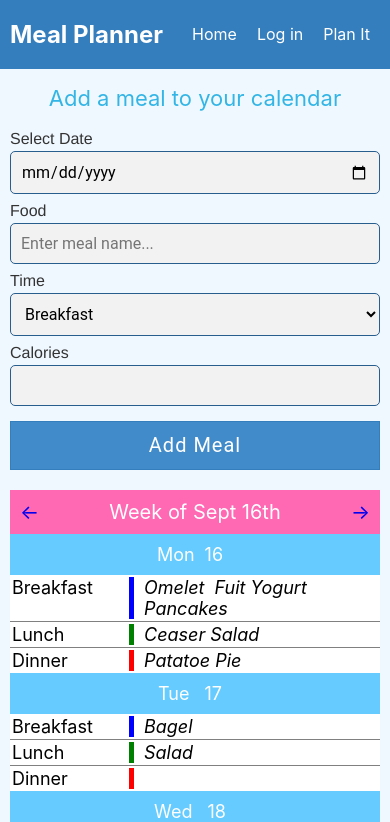
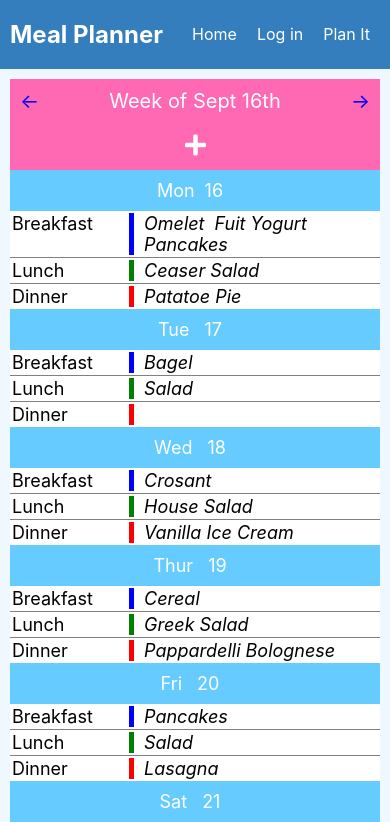
Before and after one commit to muzhaqi16/meal-planner-react, a React (Create React App) app: page /planner in a window 390 px wide. Shown: the top 822 px of the page. Built offline with nearby package versions, Linux system fonts and the light colour scheme; the HTML template or start-up script is replaced by a standard one.

Commit message:
hide input menu when not in use

```diff
--- a/package.json
+++ b/package.json
@@ -3,6 +3,9 @@
   "version": "0.1.0",
   "private": true,
   "dependencies": {
+    "@fortawesome/fontawesome-svg-core": "^1.2.24",
+    "@fortawesome/free-solid-svg-icons": "^5.11.1",
+    "@fortawesome/react-fontawesome": "^0.1.4",
     "jwt-decode": "^2.2.0",
     "react": "^16.9.0",
     "react-dom": "^16.9.0",
--- a/src/components/Calendar/Calendar.css
+++ b/src/components/Calendar/Calendar.css
@@ -33,8 +33,11 @@ li {
     padding: 10px;
     text-align: left;
 }
-
-.input>h2 {
+.food-log-form{
+    width: 100%;
+    align-self: flex-start;
+}
+.food-log-form>h2 {
     text-align: center;
     color: #33b5e5;
     font-size: 22px;
@@ -49,7 +52,12 @@ li {
     color: white;
     display: flex;
 }
-
+svg{
+    margin: 10px;
+}
+svg:hover{
+    color: #33b5e5;
+}
 @media all and (max-width: 480px) {
     .timeline {
         flex-direction: column;
--- a/src/components/Calendar/Calendar.js
+++ b/src/components/Calendar/Calendar.js
@@ -8,6 +8,18 @@ import Select from '../input/Select/Select'
 import Buttton from '../input/Button/Button'
 
 export default class Calendar extends React.Component {
+    constructor(props) {
+        super(props);
+        this.state = {
+            hidden: true
+        }
+
+    }
+    showInput = () => {
+        this.setState({
+            hidden: !this.state.hidden
+        })
+    }
     handleAdd = (ev) => {
         ev.preventDefault();
         const { food_name, meal_time, calories, date } = ev.target;
@@ -47,10 +59,10 @@ export default class Calendar extends React.Component {
         return (
             <div className="calendar">
                 <div className="timeline">
+                    {!this.state.hidden &&
                         <div className="input">
+                            <form className="food-log-form" onSubmit={this.handleAdd}>
                                 <h2>Add a meal to your calendar</h2>
-                        <form className="food-log-form" onSubmit={this.handleAdd}>
-
                                 <TextInput label="Select Date" type="date" id="date" />
 
                                 <TextInput label="Food" placeholder="Enter meal name..." id="food_name" />
@@ -63,8 +75,9 @@ export default class Calendar extends React.Component {
 
                             </form>
                         </div>
+                    }
                     <div className="days-of-week">
-                        <Week data={this.props.data} changeWeek={this.props.changeWeek} />
+                        <Week show={this.showInput} data={this.props.data} changeWeek={this.props.changeWeek} />
                     </div>
                 </div>
 
--- a/src/components/Calendar/Week.css
+++ b/src/components/Calendar/Week.css
@@ -69,8 +69,10 @@ span.no-style {
 
 li#meal-header {
     flex: 0.1 0.1;
-
     background-color: #ff69b4;
+}
+#meal-header>div{
+    font-size: 2rem;
 }
 .header{
     background-color: #ff69b4;
@@ -88,7 +90,10 @@ li.header {
     .calendar-container{
     padding: 10px;
     }
-    #meal-header {
+    #meal-header>div{
+        font-size: 1.5rem;
+    }
+    #meal-header .day {
         display: none;
     }
     .meal-time a{
--- a/src/components/Calendar/Week.js
+++ b/src/components/Calendar/Week.js
@@ -1,8 +1,26 @@
 import React from 'react';
+import { FontAwesomeIcon } from '@fortawesome/react-fontawesome'
+import { faPlus, faTimes } from '@fortawesome/free-solid-svg-icons'
+
+
 import Day from './Day';
 import { Link } from "react-router-dom";
 import './Week.css'
 export default class Week extends React.Component {
+    constructor(props) {
+        super(props);
+        this.state = {
+            status: true
+        }
+
+    }
+    handleClick = () => {
+        this.setState({
+
+            status: !this.state.status
+        })
+        this.props.show()
+    }
     render() {
         const days = Object.keys(this.props.data)
         return (
@@ -15,8 +33,9 @@ export default class Week extends React.Component {
                 <div className="week">
                     <ul>
                         <li className="day-name" id="meal-header">
-                            <div><span className="no-style">&nbsp;</span>
-                                <p>&nbsp;</p> </div>
+                            <div>
+                                <FontAwesomeIcon title={this.state.status ? "Add Items" : "Close"} icon={this.state.status ? faPlus : faTimes} onClick={this.handleClick} />
+                            </div>
                             <ul className="day">
                                 <li className="meal-time header">
                                     <a href="/">B</a>
--- a/src/routes/LandingPage/LandingPage.css
+++ b/src/routes/LandingPage/LandingPage.css
@@ -29,7 +29,7 @@ article {
 
 .articles {
     display: flex;
-    width: 80%;
+    width: 100%;
     justify-content: space-around;
     margin: 10px auto;
     flex-wrap: wrap;
--- a/src/routes/Signup/Signup.css
+++ b/src/routes/Signup/Signup.css
@@ -31,3 +31,9 @@
 .options>a:hover {
     color: blue;
 }
+#signup-form>span{
+    font-size: 12px;
+    display: block;
+    margin-bottom: 10px;
+    color: #5B5E6F;
+}
--- a/src/routes/Signup/Signup.js
+++ b/src/routes/Signup/Signup.js
@@ -1,5 +1,6 @@
 import React from 'react';
 import { Link } from "react-router-dom";
+
 import AuthApiService from '../../services/auth-api-service'
 import TextInput from '../../components/input/TextInput/TextInput'
 import Button from '../../components/input/Button/Button'
@@ -10,8 +11,16 @@ export default class Signup extends React.Component {
     handleSignup = (ev) => {
         ev.preventDefault();
         const { history } = this.props
-        const { first_name, last_name, email, user_name, password } = ev.target
-
+        const { first_name, last_name, email, user_name, password, cpassword } = ev.target
+        if (user_name.value === "") {
+            return this.setState({ error: "Username can not be empty" })
+        }
+        if (password.value === "" || password.value.length < 6) {
+            return this.setState({ error: "Password needs to be at least 6 characters long" })
+        }
+        if (password.value !== cpassword.value) {
+            return this.setState({ error: "Password doesn't match" })
+        }
         this.setState({ error: null })
         AuthApiService.postUser({
             user_name: user_name.value,
@@ -44,7 +53,8 @@ export default class Signup extends React.Component {
                     <TextInput label='Username' id='user_name' />
                     <TextInput label='Email' id='email' />
                     <TextInput label='Password' type='password' id='password' />
-                    <TextInput label='Confirm Password' type='password' />
+                    <span>*Password must be at least six characters, contain an uppercase, lowercase and special character</span>
+                    <TextInput label='Confirm Password' type='password' id='cpassword' />
                     <div role='alert'>
                         {error && <p className='red'>{error}</p>}
                     </div>
```
Also changed, not shown: 1 other file (tests, documents, lock files or other folders). Lines whose indentation alone changed are shown as unchanged.
